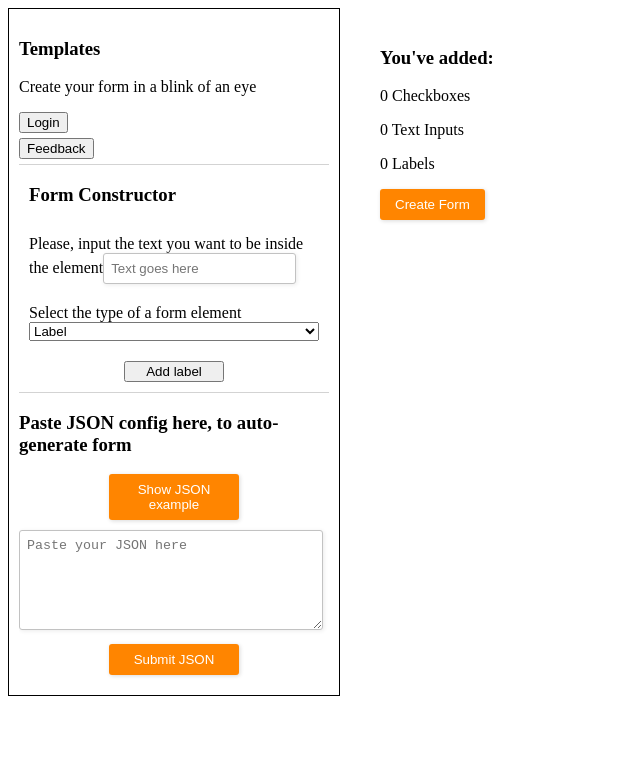
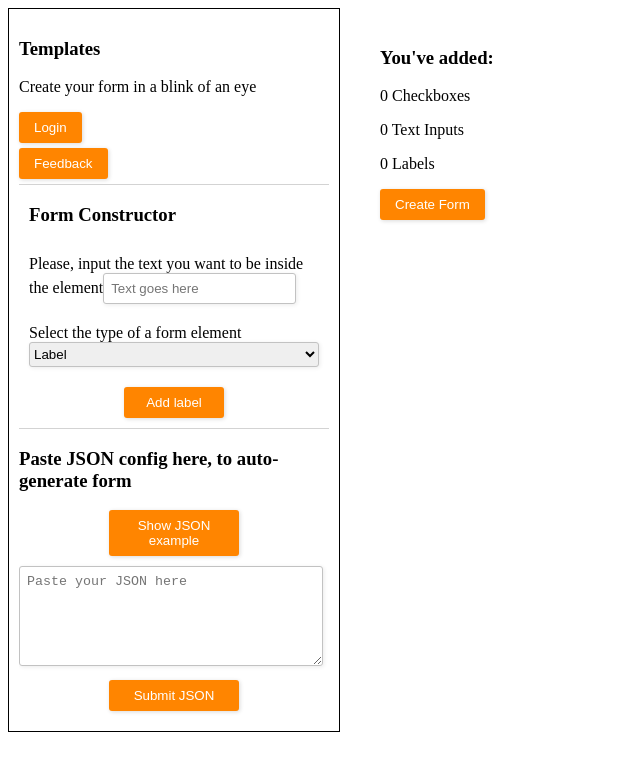
Before and after one commit to tony-blackie/form-constructor, a React app: page / in a window 1280 px wide. Shown: the top 770 px of the page, without its empty margins (0-640 px from the left). Built offline with nearby package versions, Linux system fonts and the light colour scheme.

Commit message:
Add styles for select and buttons

```diff
--- a/src/components/FormTemplate.jsx
+++ b/src/components/FormTemplate.jsx
@@ -31,8 +31,12 @@ export default class FormTemplate extends Component {
 
         const renderTemplates = this.state.templateArray.map((template, index) => {
             return (
-                <div className="template__item" key={index} onClick={this.renderChosenTemplate.bind(this, index)}>
-                    <button>{template.name}</button>
+                <div
+                    className="template__item"
+                    key={index}
+                    onClick={this.renderChosenTemplate.bind(this, index)}
+                >
+                    <button className="template__submit">{template.name}</button>
                 </div>
             );
         });
--- a/src/sass/constructor.scss
+++ b/src/sass/constructor.scss
@@ -39,4 +39,41 @@
       border: 1px solid #0C0;
     }
   }
+
+  &__submit {
+    border: none;
+    padding: 8px 15px 8px 15px;
+    background: #FF8500;
+    color: #fff;
+    box-shadow: 1px 1px 4px #DADADA;
+    -moz-box-shadow: 1px 1px 4px #DADADA;
+    -webkit-box-shadow: 1px 1px 4px #DADADA;
+    border-radius: 3px;
+    -webkit-border-radius: 3px;
+    -moz-border-radius: 3px;
+
+    &:hover {
+      background: #EA7B00;
+      color: #fff;
+    }
+  }
+
+  &__select {
+    height: 25px;
+    box-sizing: border-box;
+    -webkit-box-sizing: border-box;
+    -moz-box-sizing: border-box;
+    border: 1px solid #C2C2C2;
+    box-shadow: 1px 1px 4px #EBEBEB;
+    -moz-box-shadow: 1px 1px 4px #EBEBEB;
+    -webkit-box-shadow: 1px 1px 4px #EBEBEB;
+    border-radius: 3px;
+    -webkit-border-radius: 3px;
+    -moz-border-radius: 3px;
+    outline: none;
+
+    &:focus {
+      border: 1px solid #0C0;
+    }
+  }
 }
--- a/src/sass/template.scss
+++ b/src/sass/template.scss
@@ -2,4 +2,22 @@
   &__item {
     margin: 5px 0 5px 0;
   }
+
+  &__submit {
+    border: none;
+    padding: 8px 15px 8px 15px;
+    background: #FF8500;
+    color: #fff;
+    box-shadow: 1px 1px 4px #DADADA;
+    -moz-box-shadow: 1px 1px 4px #DADADA;
+    -webkit-box-shadow: 1px 1px 4px #DADADA;
+    border-radius: 3px;
+    -webkit-border-radius: 3px;
+    -moz-border-radius: 3px;
+
+    &:hover {
+      background: #EA7B00;
+      color: #fff;
+    }
+  }
 }
```
